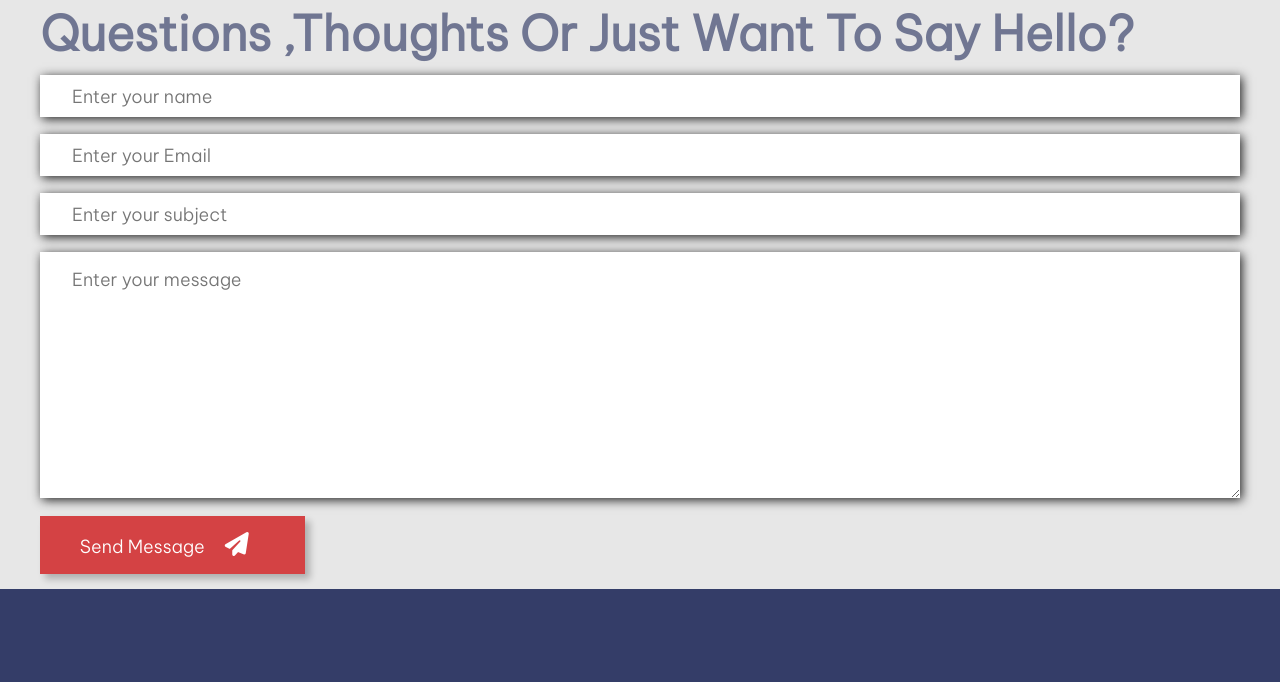
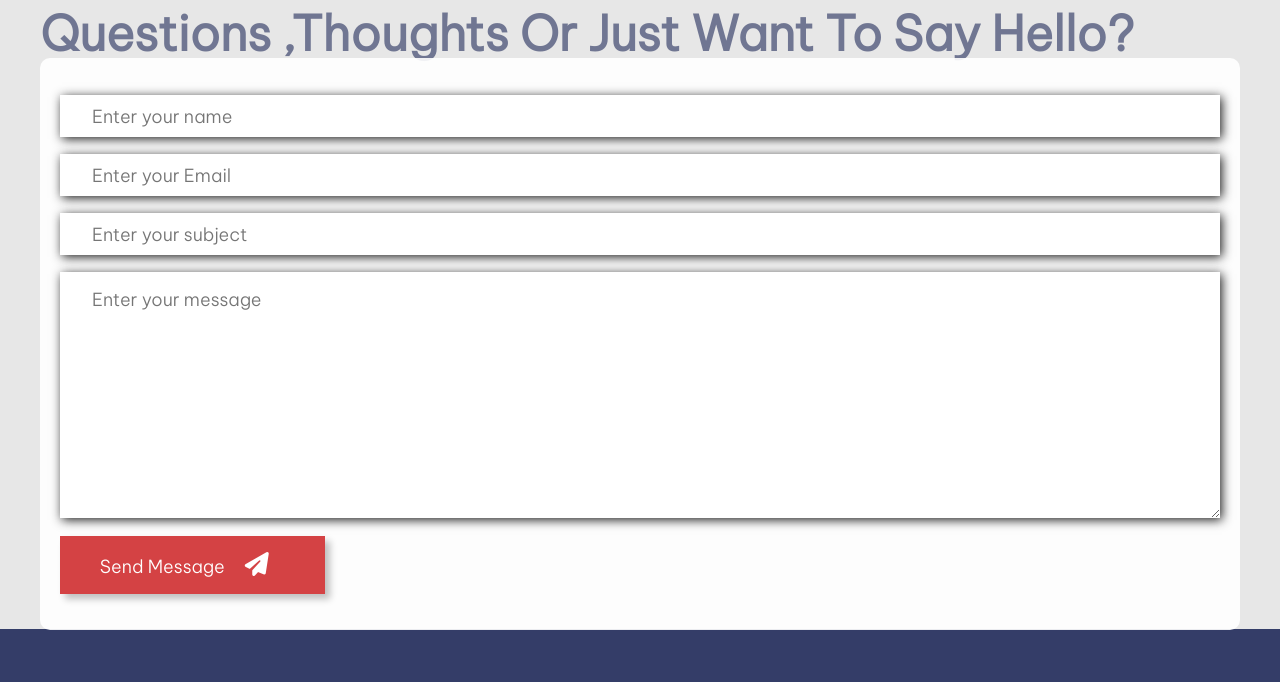
Before and after one commit to Pruthviraj-sawant/portfolio_main, a website: page particles.js-master/demo/index.html in a window 1280 px wide. Shown: the part 3787-4469 px from the top of the page. Drawn offline with nearby package versions, Linux system fonts and the light colour scheme; files whose address does not match are found by name.

Commit message:
final commit

```diff
--- a/particles.js-master/demo/css/style.css
+++ b/particles.js-master/demo/css/style.css
@@ -642,7 +642,13 @@ li{list-style:none}
        display: flex;
        gap: 1rem;
    }
-
+   .contactus-form {
+    position: relative;
+    z-index: 10; /* Higher z-index to appear above particles */
+    background: rgba(255, 255, 255, 0.9); /* Optional: Adds background for visibility */
+    padding: 20px;
+    border-radius: 10px;
+}
 
    /* Responsive Styles */
    @media screen and (max-width: 1200px) {
```
